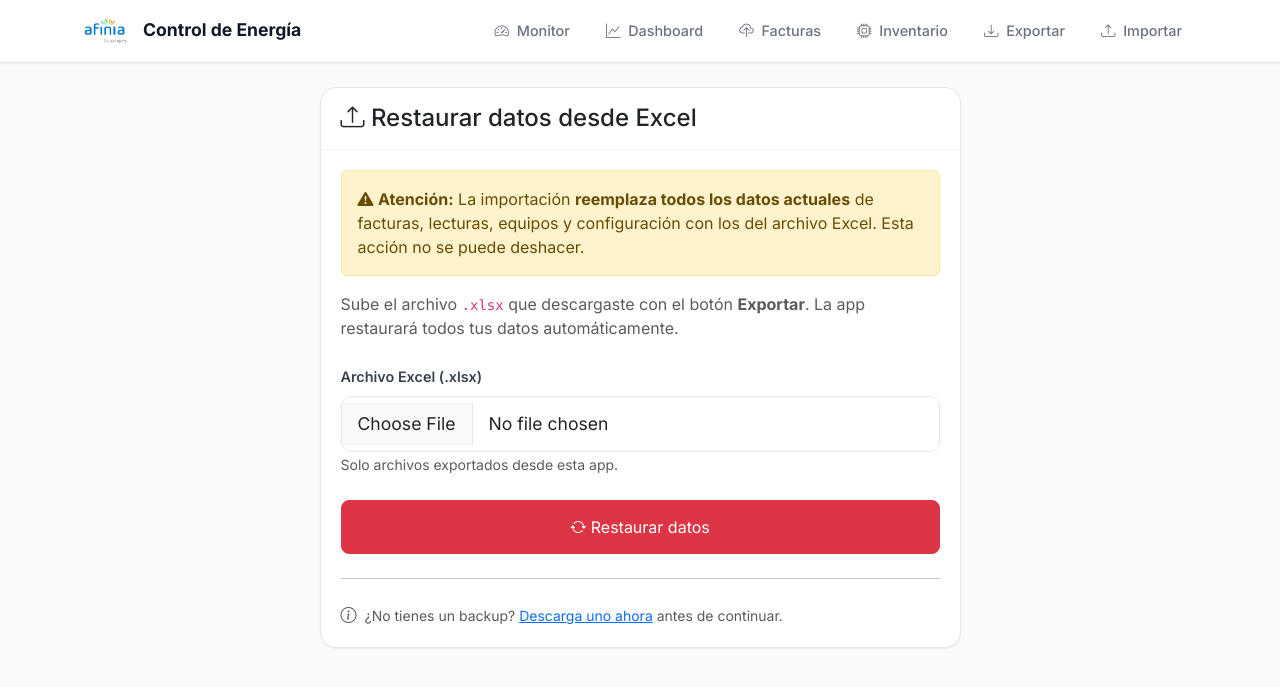
After one commit to carlosbax25/afinialcg, a Flask app: page /importar in a window 1280 px wide. The commit adds this page. Shown: the top 687 px of the page. Run offline with Flask 3, Linux system fonts and the light colour scheme; some libraries are stand-ins or nearby versions.

Commit message:
Agregar importación de datos desde Excel

```diff
--- a/routes/export.py
+++ b/routes/export.py
@@ -1,4 +1,4 @@
-from flask import Blueprint, send_file
+from flask import Blueprint, send_file, render_template, request, flash, redirect, url_for
 from models import db, Factura, LecturaContador, Equipo, ConfiguracionMeta
 import pandas as pd
 import io
@@ -112,3 +112,115 @@ def exportar_excel():
         as_attachment=True,
         download_name=nombre_archivo
     )
+
+
+@export_bp.route('/importar', methods=['GET', 'POST'])
+def importar_excel():
+    """Importa datos desde un Excel exportado previamente."""
+
+    if request.method == 'GET':
+        return render_template('importar.html')
+
+    archivo = request.files.get('archivo')
+    if not archivo or not archivo.filename.endswith('.xlsx'):
+        flash('Debes subir un archivo .xlsx válido.', 'error')
+        return redirect(url_for('export.importar_excel'))
+
+    try:
+        contenido = archivo.read()
+        resumen = {'facturas': 0, 'lecturas': 0, 'equipos': 0, 'config': False, 'errores': []}
+
+        # --- Facturas ---
+        try:
+            df_f = pd.read_excel(io.BytesIO(contenido), sheet_name='Facturas')
+            if not df_f.empty:
+                Factura.query.delete()
+                for _, row in df_f.iterrows():
+                    try:
+                        f = Factura(
+                            periodo_inicio=pd.to_datetime(row['Periodo Inicio'], dayfirst=True).date(),
+                            periodo_fin=pd.to_datetime(row['Periodo Fin'], dayfirst=True).date(),
+                            consumo_kwh=float(row['Consumo (kWh)']),
+                            costo_total=float(row['Costo Total ($)']),
+                            costo_energia=float(row['Costo Energía ($)']) if pd.notna(row.get('Costo Energía ($)')) and row.get('Costo Energía ($)') != '' else None,
+                            aseo=float(row['Aseo ($)']) if pd.notna(row.get('Aseo ($)')) else 0,
+                            alumbrado_publico=float(row['Alumbrado Público ($)']) if pd.notna(row.get('Alumbrado Público ($)')) else 0,
+                            tasa_seguridad=float(row['Tasa Seguridad ($)']) if pd.notna(row.get('Tasa Seguridad ($)')) else 0,
+                            promedio_diario_kwh=float(row['Promedio Diario (kWh)']) if pd.notna(row.get('Promedio Diario (kWh)')) and row.get('Promedio Diario (kWh)') != '' else None,
+                        )
+                        db.session.add(f)
+                        resumen['facturas'] += 1
+                    except Exception as e:
+                        resumen['errores'].append(f'Factura fila {_ + 2}: {str(e)}')
+        except Exception as e:
+            resumen['errores'].append(f'Hoja Facturas: {str(e)}')
+
+        # --- Lecturas Contador ---
+        try:
+            df_l = pd.read_excel(io.BytesIO(contenido), sheet_name='Lecturas Contador')
+            if not df_l.empty:
+                LecturaContador.query.delete()
+                for _, row in df_l.iterrows():
+                    try:
+                        l = LecturaContador(
+                            fecha_lectura=pd.to_datetime(row['Fecha'], dayfirst=True),
+                            lectura_kwh=float(row['Lectura (kWh)']),
+                            nota=str(row['Nota']) if pd.notna(row.get('Nota')) and row.get('Nota') != '' else None,
+                        )
+                        db.session.add(l)
+                        resumen['lecturas'] += 1
+                    except Exception as e:
+                        resumen['errores'].append(f'Lectura fila {_ + 2}: {str(e)}')
+        except Exception as e:
+            resumen['errores'].append(f'Hoja Lecturas Contador: {str(e)}')
+
+        # --- Equipos ---
+        try:
+            df_e = pd.read_excel(io.BytesIO(contenido), sheet_name='Inventario Equipos')
+            if not df_e.empty:
+                Equipo.query.delete()
+                for _, row in df_e.iterrows():
+                    try:
+                        e = Equipo(
+                            nombre=str(row['Nombre']),
+                            potencia_watts=float(row['Potencia (W)']),
+                            horas_uso_diario=float(row['Horas Uso Diario']),
+                            horario_inicio=str(row['Horario Inicio']) if pd.notna(row.get('Horario Inicio')) and row.get('Horario Inicio') != '' else None,
+                            horario_fin=str(row['Horario Fin']) if pd.notna(row.get('Horario Fin')) and row.get('Horario Fin') != '' else None,
+                            dias_uso_mes=int(row['Días Uso al Mes']) if pd.notna(row.get('Días Uso al Mes')) else 30,
+                        )
+                        db.session.add(e)
+                        resumen['equipos'] += 1
+                    except Exception as e:
+                        resumen['errores'].append(f'Equipo fila {_ + 2}: {str(e)}')
+        except Exception as e:
+            resumen['errores'].append(f'Hoja Inventario Equipos: {str(e)}')
+
+        # --- Configuración ---
+        try:
+            df_c = pd.read_excel(io.BytesIO(contenido), sheet_name='Configuración')
+            if not df_c.empty:
+                row = df_c.iloc[0]
+                ConfiguracionMeta.query.delete()
+                config = ConfiguracionMeta(
+                    costo_maximo_mes=float(row['Costo Máximo Mes ($)']),
+                    tarifa_kwh=float(row['Tarifa kWh ($)']),
+                    aseo=float(row['Aseo ($)']) if pd.notna(row.get('Aseo ($)')) else 0,
+                    alumbrado_publico=float(row['Alumbrado Público ($)']) if pd.notna(row.get('Alumbrado Público ($)')) else 0,
+                    tasa_seguridad=float(row['Tasa Seguridad ($)']) if pd.notna(row.get('Tasa Seguridad ($)')) else 0,
+                    lectura_inicio_ciclo=float(row['Lectura Inicio Ciclo (kWh)']) if pd.notna(row.get('Lectura Inicio Ciclo (kWh)')) and row.get('Lectura Inicio Ciclo (kWh)') != '' else None,
+                    fecha_inicio_ciclo=pd.to_datetime(row['Fecha Inicio Ciclo'], dayfirst=True).date() if pd.notna(row.get('Fecha Inicio Ciclo')) and row.get('Fecha Inicio Ciclo') != '' else None,
+                    fecha_fin_ciclo=pd.to_datetime(row['Fecha Fin Ciclo'], dayfirst=True).date() if pd.notna(row.get('Fecha Fin Ciclo')) and row.get('Fecha Fin Ciclo') != '' else None,
+                )
+                db.session.add(config)
+                resumen['config'] = True
+        except Exception as e:
+            resumen['errores'].append(f'Hoja Configuración: {str(e)}')
+
+        db.session.commit()
+        return render_template('importar.html', resumen=resumen)
+
+    except Exception as e:
+        db.session.rollback()
+        flash(f'Error al procesar el archivo: {str(e)}', 'error')
+        return redirect(url_for('export.importar_excel'))
--- a/templates/base.html
+++ b/templates/base.html
@@ -175,6 +175,11 @@
                             <i class="bi bi-download"></i> Exportar
                         </a>
                     </li>
+                    <li class="nav-item">
+                        <a class="nav-link" href="/importar" title="Restaurar datos desde Excel">
+                            <i class="bi bi-upload"></i> Importar
+                        </a>
+                    </li>
                 </ul>
             </div>
         </div>
--- /dev/null
+++ b/templates/importar.html
@@ -0,0 +1,116 @@
+{% extends "base.html" %}
+{% block title %}Importar Datos - Control de Energía{% endblock %}
+
+{% block content %}
+<div class="row">
+    <div class="col-lg-7 mx-auto">
+
+        {% if resumen %}
+        <!-- Resultado de la importación -->
+        <div class="card mb-4">
+            <div class="card-header">
+                <h4 class="mb-0"><i class="bi bi-check-circle-fill text-success"></i> Importación completada</h4>
+            </div>
+            <div class="card-body">
+                <div class="row g-3 mb-4">
+                    <div class="col-6 col-md-3">
+                        <div class="metric-card">
+                            <div class="metric-icon bg-primary bg-opacity-10">
+                                <i class="bi bi-receipt text-primary"></i>
+                            </div>
+                            <p class="metric-value">{{ resumen.facturas }}</p>
+                            <p class="metric-label">Facturas</p>
+                        </div>
+                    </div>
+                    <div class="col-6 col-md-3">
+                        <div class="metric-card">
+                            <div class="metric-icon bg-success bg-opacity-10">
+                                <i class="bi bi-lightning text-success"></i>
+                            </div>
+                            <p class="metric-value">{{ resumen.lecturas }}</p>
+                            <p class="metric-label">Lecturas</p>
+                        </div>
+                    </div>
+                    <div class="col-6 col-md-3">
+                        <div class="metric-card">
+                            <div class="metric-icon bg-warning bg-opacity-10">
+                                <i class="bi bi-cpu text-warning"></i>
+                            </div>
+                            <p class="metric-value">{{ resumen.equipos }}</p>
+                            <p class="metric-label">Equipos</p>
+                        </div>
+                    </div>
+                    <div class="col-6 col-md-3">
+                        <div class="metric-card">
+                            <div class="metric-icon {% if resumen.config %}bg-success bg-opacity-10{% else %}bg-secondary bg-opacity-10{% endif %}">
+                                <i class="bi bi-gear {% if resumen.config %}text-success{% else %}text-secondary{% endif %}"></i>
+                            </div>
+                            <p class="metric-value">{{ '✓' if resumen.config else '—' }}</p>
+                            <p class="metric-label">Config</p>
+                        </div>
+                    </div>
+                </div>
+
+                {% if resumen.errores %}
+                <div class="alert alert-warning">
+                    <strong><i class="bi bi-exclamation-triangle"></i> Algunos registros tuvieron errores:</strong>
+                    <ul class="mb-0 mt-2">
+                        {% for err in resumen.errores %}
+                        <li><small>{{ err }}</small></li>
+                        {% endfor %}
+                    </ul>
+                </div>
+                {% endif %}
+
+                <div class="d-flex gap-2 mt-3">
+                    <a href="/" class="btn btn-primary"><i class="bi bi-speedometer2"></i> Ir al Monitor</a>
+                    <a href="/importar" class="btn btn-outline-secondary"><i class="bi bi-upload"></i> Importar otro archivo</a>
+                </div>
+            </div>
+        </div>
+
+        {% else %}
+        <!-- Formulario de importación -->
+        <div class="card">
+            <div class="card-header">
+                <h4 class="mb-0"><i class="bi bi-upload"></i> Restaurar datos desde Excel</h4>
+            </div>
+            <div class="card-body">
+
+                <div class="alert alert-warning">
+                    <i class="bi bi-exclamation-triangle-fill"></i>
+                    <strong>Atención:</strong> La importación <strong>reemplaza todos los datos actuales</strong>
+                    de facturas, lecturas, equipos y configuración con los del archivo Excel.
+                    Esta acción no se puede deshacer.
+                </div>
+
+                <p class="text-muted mb-4">
+                    Sube el archivo <code>.xlsx</code> que descargaste con el botón
+                    <strong>Exportar</strong>. La app restaurará todos tus datos automáticamente.
+                </p>
+
+                <form method="POST" enctype="multipart/form-data">
+                    <div class="mb-4">
+                        <label class="form-label fw-semibold">Archivo Excel (.xlsx)</label>
+                        <input type="file" name="archivo" class="form-control form-control-lg"
+                               accept=".xlsx" required>
+                        <small class="text-muted">Solo archivos exportados desde esta app.</small>
+                    </div>
+                    <button type="submit" class="btn btn-danger btn-lg w-100"
+                            onclick="return confirm('¿Seguro? Esto borrará todos los datos actuales y los reemplazará con los del archivo.')">
+                        <i class="bi bi-arrow-repeat"></i> Restaurar datos
+                    </button>
+                </form>
+
+                <hr class="my-4">
+                <div class="d-flex align-items-center gap-2 text-muted">
+                    <i class="bi bi-info-circle"></i>
+                    <small>¿No tienes un backup? <a href="/exportar">Descarga uno ahora</a> antes de continuar.</small>
+                </div>
+            </div>
+        </div>
+        {% endif %}
+
+    </div>
+</div>
+{% endblock %}
```
